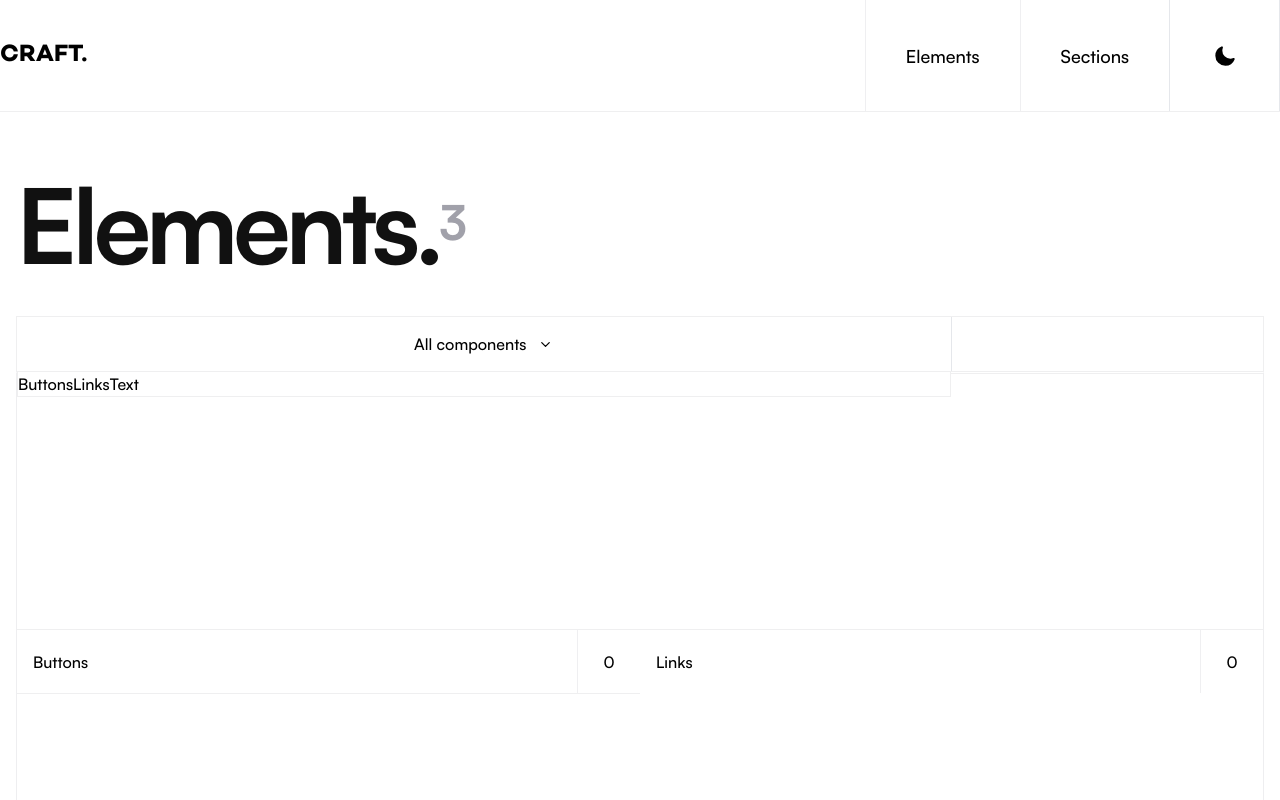
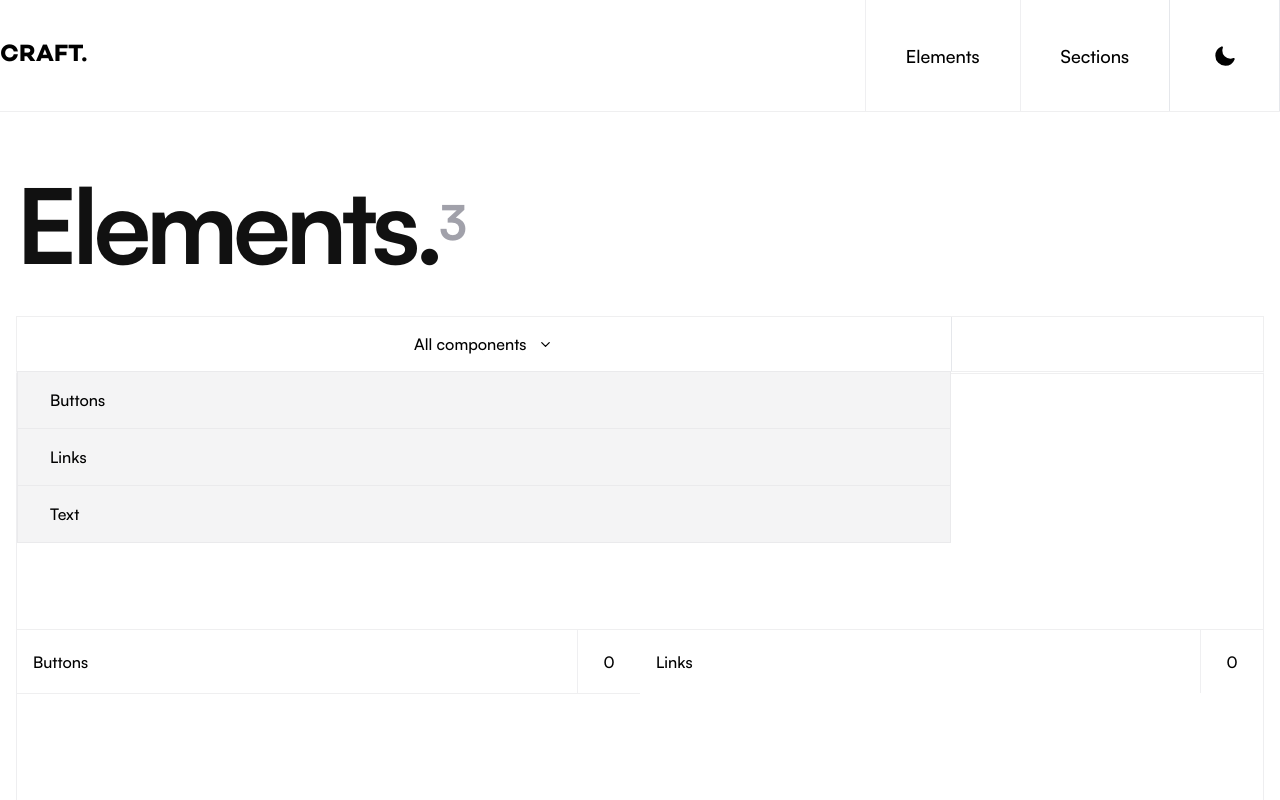
Before and after one commit to Jeff-Maina/craft, a Next.js app: page /elements in a window 1280 px wide. Both pictures are taken after a click on the button "All components". Shown: the top 800 px of the page. Built offline with nearby package versions, Linux system fonts and the light colour scheme.

Commit message:
Add dropdown animation

```diff
--- a/src/app/(pages)/elements/page.tsx
+++ b/src/app/(pages)/elements/page.tsx
@@ -34,11 +34,11 @@ const Dropdown: FC<dropdownprops> = ({ isDropDownActive, closeDropDown }) => {
           initial="initial"
           animate="active"
           exit="inactive"
-          className="absolute top-full w-full border bg-white border-zinc-200/60"
+          className="absolute top-full right-0 bg-zinc-100 w-full border overflow-hidden border-zinc-200/60 flex flex-col items-start divide-y divide-zinc-200/60"
         >
           {ElementsData.map(({ elementName }, index) => {
             return (
-              <button key={index} onClick={closeDropDown}>
+              <button className="p-4 pl-8 text-start w-full" key={index} onClick={closeDropDown}>
                 {elementName}
               </button>
             );
```
